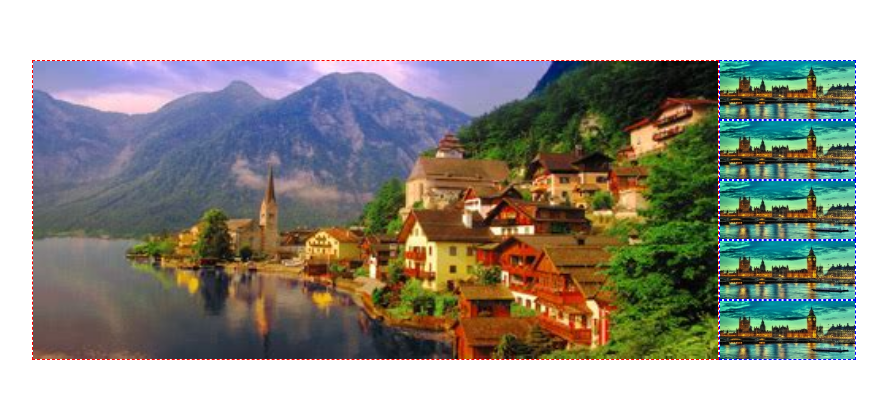
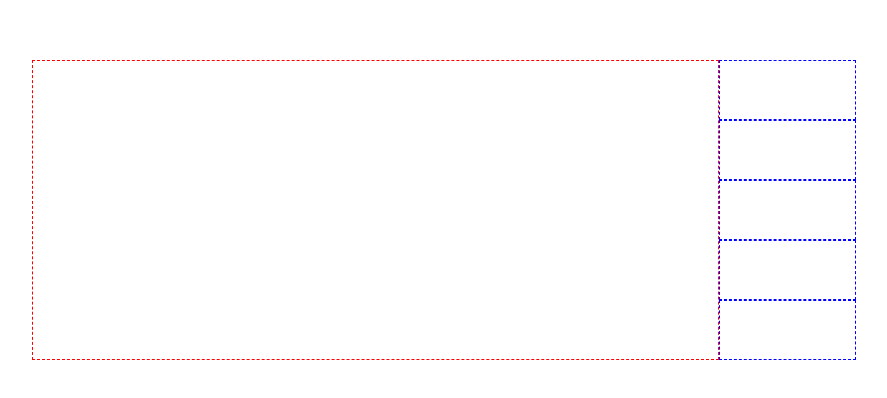
Before and after one commit to marcocor25/js-array-carousel, a plain HTML site: page index.html in a window 1280 px wide. Shown: the part 190-588 px from the top of the page, without its empty margins (196-1083 px from the left). Drawn offline with nearby package versions, Linux system fonts and the light colour scheme.

Commit message:
Rimuovo le immagini per vedere se tutto funziona

```diff
--- a/index.html
+++ b/index.html
@@ -16,24 +16,18 @@
             <div class="row">
                 <div class="col-10 p-0 ms__slider_wrapper">
                     <div class="slider">
-                        <img src="img/02.jpg">
                     </div>
                 </div>
                 <div class="col-2 p-0 ms__item_wrapper">
                     <div class="item">
-                        <img src="img/03.jpg">
                     </div>
                     <div class="item">
-                        <img src="img/03.jpg">
                     </div>
                     <div class="item">
-                        <img src="img/03.jpg">
                     </div>
                     <div class="item">
-                        <img src="img/03.jpg">
                     </div>
                     <div class="item">
-                        <img src="img/03.jpg">
                     </div>
                 </div>
             </div>
```
